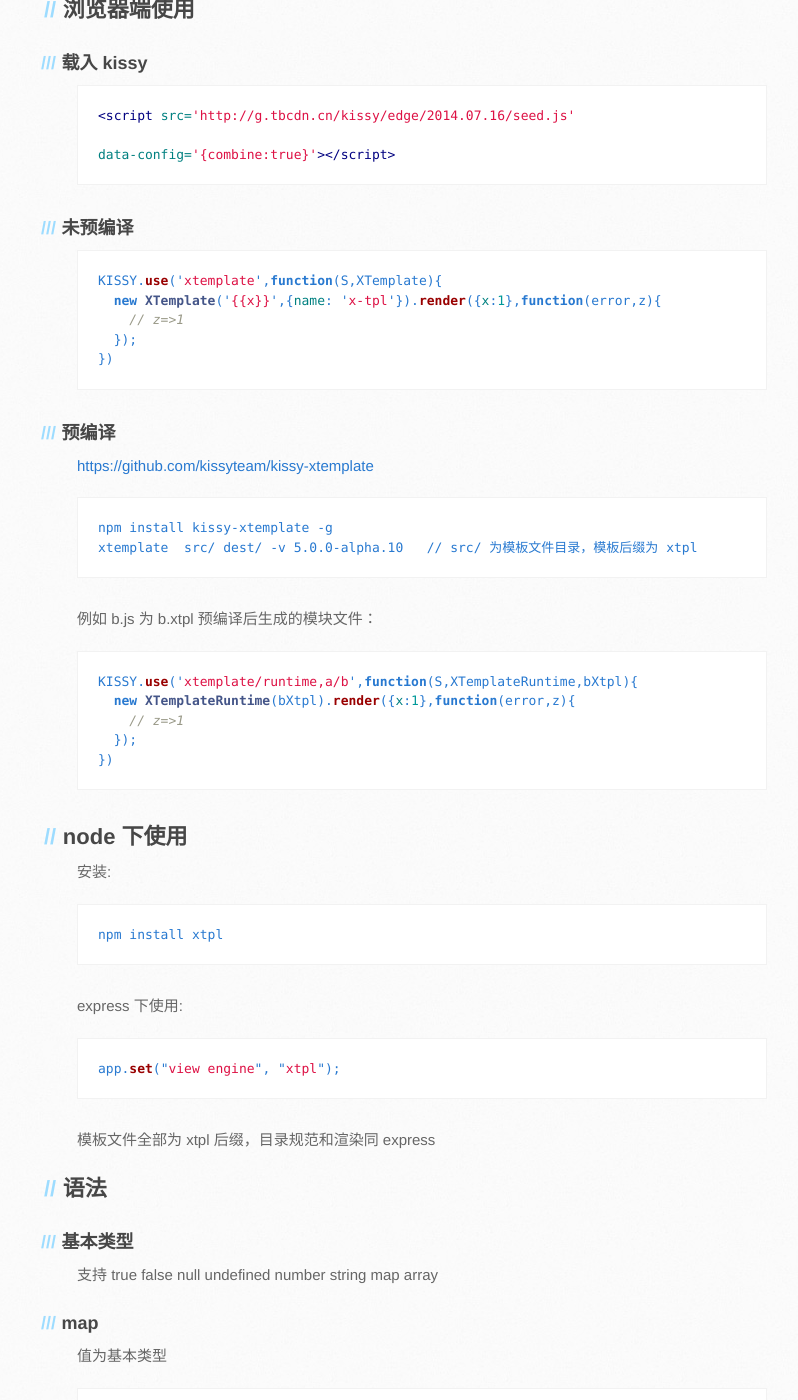
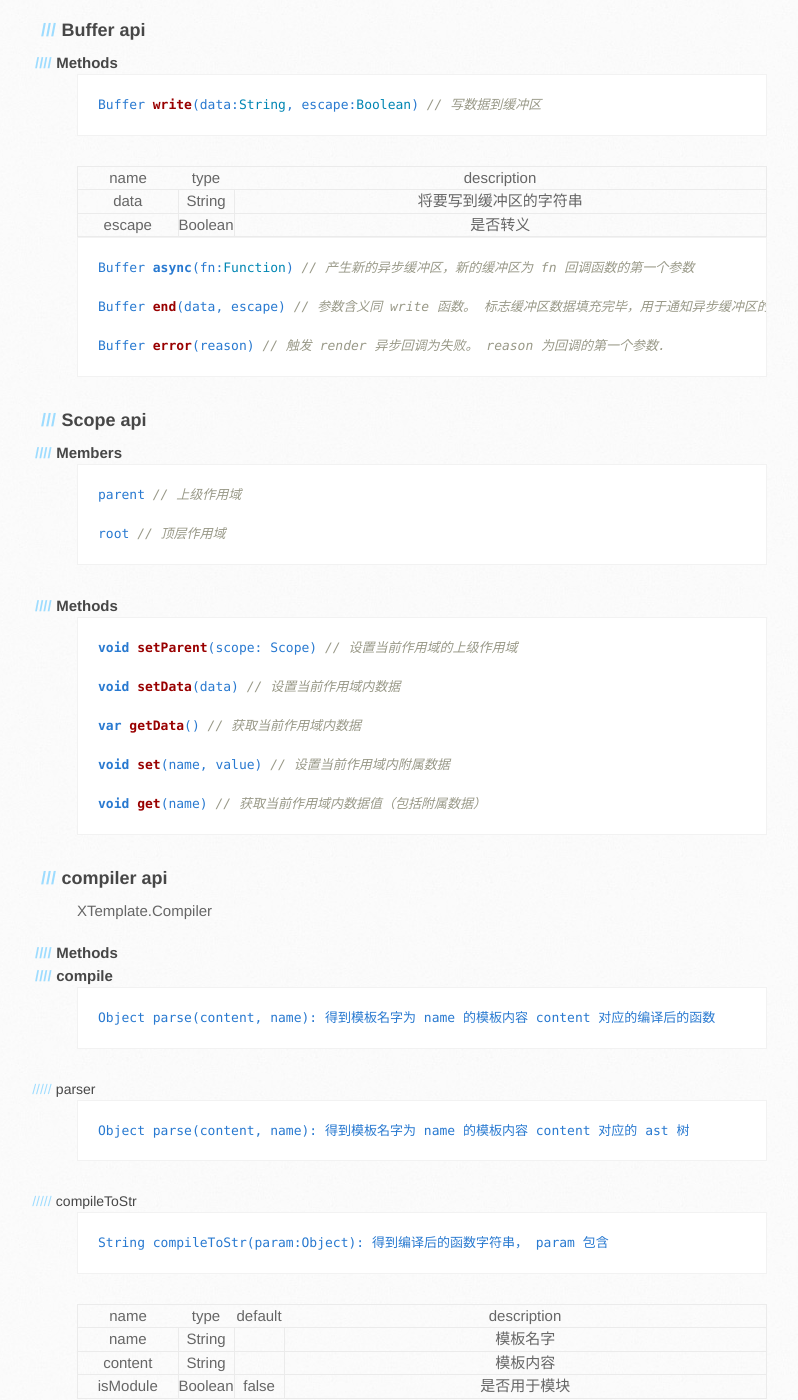
Before and after one commit to xtemplate/xtpl, a Jekyll site: the page built from index.md, in a window 1280 px wide and 1400 px high, scrolled down 1020 px. Shown: the whole window, without its empty margins (93-891 px from the left). Built offline with Jekyll 4.4.1, drawn with Linux system fonts in a browser that asks for light colours; Markdown is read by kramdown in place of the engine named in the settings; some of the changed text lies outside the part shown.

Commit message:
update docs

````diff
--- a/index.md
+++ b/index.md
@@ -95,7 +95,125 @@
     </tbody>
 </table>
 
+### Buffer api
 
+#### Methods
+
+
+```javascript
+Buffer write(data:String, escape:Boolean) // 写数据到缓冲区
+```
+
+<table class="table table-bordered table-striped">
+    <thead>
+    <tr>
+        <th style="width: 100px;">name</th>
+        <th style="width: 50px;">type</th>
+        <th>description</th>
+    </tr>
+    </thead>
+    <tbody>
+    <tr>
+        <td>data</td>
+        <td>String</td>
+        <td>将要写到缓冲区的字符串</td>
+    </tr>
+    <tr>
+            <td>escape</td>
+            <td>Boolean</td>
+            <td>是否转义</td>
+        </tr>
+    </tbody>
+</table>
+
+
+
+```javascript
+Buffer async(fn:Function) // 产生新的异步缓冲区，新的缓冲区为 fn 回调函数的第一个参数
+
+Buffer end(data, escape) // 参数含义同 write 函数。 标志缓冲区数据填充完毕，用于通知异步缓冲区的结束。
+
+Buffer error(reason) // 触发 render 异步回调为失败。 reason 为回调的第一个参数.
+```
+
+### Scope api
+
+
+#### Members
+
+
+```javascript
+parent // 上级作用域
+
+root // 顶层作用域
+```
+
+#### Methods
+
+
+```javascript
+void setParent(scope: Scope) // 设置当前作用域的上级作用域
+
+void setData(data) // 设置当前作用域内数据
+
+var getData() // 获取当前作用域内数据
+
+void set(name, value) // 设置当前作用域内附属数据
+
+void get(name) // 获取当前作用域内数据值（包括附属数据）
+```
+
+### compiler api
+
+XTemplate.Compiler
+
+#### Methods
+
+#### compile
+```
+Object parse(content, name): 得到模板名字为 name 的模板内容 content 对应的编译后的函数
+```
+
+##### parser
+```
+Object parse(content, name): 得到模板名字为 name 的模板内容 content 对应的 ast 树
+```
+
+##### compileToStr
+```
+String compileToStr(param:Object): 得到编译后的函数字符串， param 包含
+```
+
+<table class="table table-bordered table-striped">
+    <thead>
+    <tr>
+        <th style="width: 100px;">name</th>
+        <th style="width: 50px;">type</th>
+        <th style="width: 50px;">default</th>
+        <th>description</th>
+    </tr>
+    </thead>
+    <tbody>
+    <tr>
+        <td>name</td>
+        <td>String</td>
+        <td></td>
+        <td>模板名字</td>
+    </tr>
+    <tr>
+        <td>content</td>
+        <td>String</td>
+        <td></td>
+        <td>模板内容</td>
+    </tr>
+    <tr>
+        <td>isModule</td>
+        <td>Boolean</td>
+        <td>false</td>
+        <td>是否用于模块</td>
+    </tr>
+    </tbody>
+</table>
 
 ## 浏览器端使用
 
@@ -533,74 +651,6 @@
 });
 ```
 
-### Buffer api
-
-#### Methods
-
-
-```javascript
-Buffer write(data:String, escape:Boolean) // 写数据到缓冲区
-```
-
-<table class="table table-bordered table-striped">
-    <thead>
-    <tr>
-        <th style="width: 100px;">name</th>
-        <th style="width: 50px;">type</th>
-        <th>description</th>
-    </tr>
-    </thead>
-    <tbody>
-    <tr>
-        <td>data</td>
-        <td>String</td>
-        <td>将要写到缓冲区的字符串</td>
-    </tr>
-    <tr>
-            <td>escape</td>
-            <td>Boolean</td>
-            <td>是否转义</td>
-        </tr>
-    </tbody>
-</table>
-
-
-
-```javascript
-Buffer async(fn:Function) // 产生新的异步缓冲区，新的缓冲区为 fn 回调函数的第一个参数
-
-Buffer end(data, escape) // 参数含义同 write 函数。 标志缓冲区数据填充完毕，用于通知异步缓冲区的结束。
-
-Buffer error(reason) // 触发 render 异步回调为失败。 reason 为回调的第一个参数.
-```
-
-### Scope api
-
-
-#### Members
-
-
-```javascript
-parent // 上级作用域
-
-root // 顶层作用域
-```
-
-#### Methods
-
-
-```javascript
-void setParent(scope: Scope) // 设置当前作用域的上级作用域
-
-void setData(data) // 设置当前作用域内数据
-
-var getData() // 获取当前作用域内数据
-
-void set(name, value) // 设置当前作用域内附属数据
-
-void get(name) // 获取当前作用域内数据值（包括附属数据）
-```
-
 ## Reserved words
 
 **Xtemplate内置以下命令，请避免重复定义同名命令**
````
